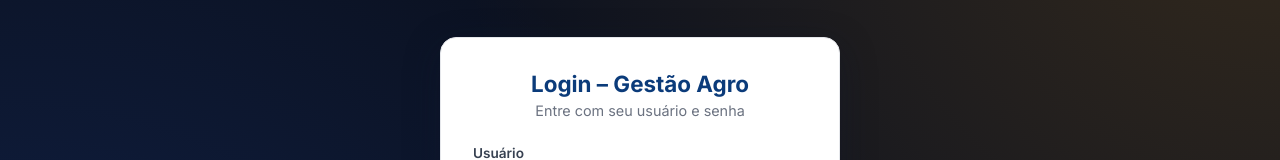
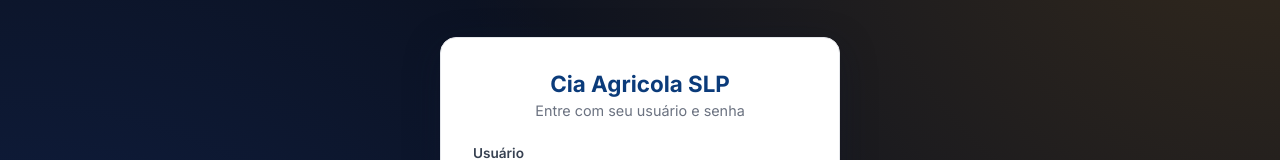
Before and after one commit to G-SantozZ/Rendimento-Track-, a plain HTML site: page index.html in a window 1280 px wide. Shown: the part 163-323 px from the top of the page. Drawn offline with Linux system fonts and the light colour scheme.

Commit message:
Update login page title and user instructions

```diff
--- a/index.html
+++ b/index.html
@@ -115,7 +115,7 @@
 </head>
 <body>
   <div class="card">
-    <h1>Login – Gestão Agro</h1>
+    <h1>Cia Agricola SLP</h1>
     <p class="subtitle">Entre com seu usuário e senha</p>
 
     <label for="usuario">Usuário</label>
@@ -212,4 +212,5 @@
       if (e.key === "Enter") $("btn-login").click();
     });
   });
+
 </script>
```
